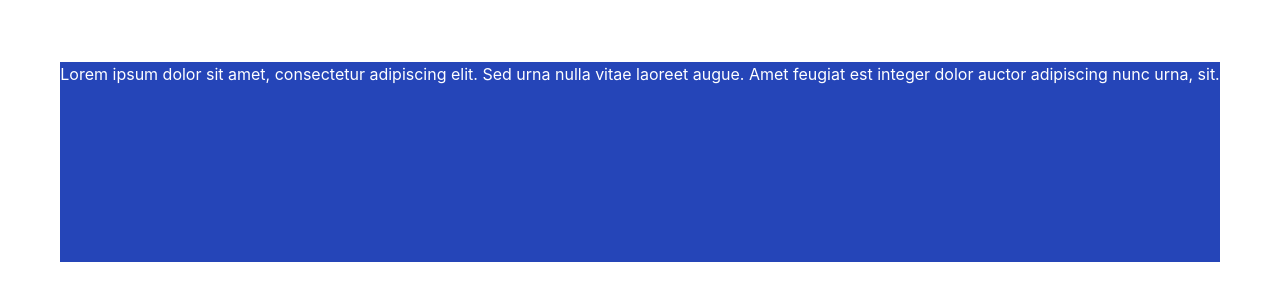
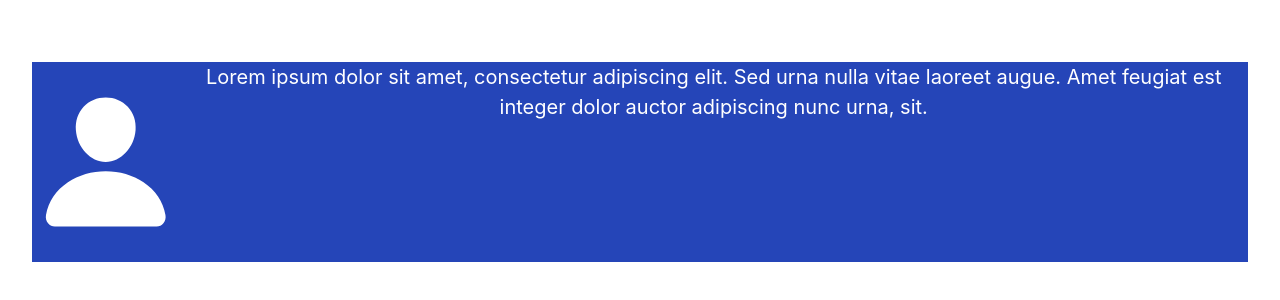
Before and after one commit to DKT15/component-library, a React (Vite) app: page / in a window 1280 px wide. Shown: the part 238-538 px from the top of the page. Built offline with nearby package versions, Linux system fonts and the light colour scheme.

Commit message:
added to the code.

```diff
--- a/components/Testimonial/Testimonial.css
+++ b/components/Testimonial/Testimonial.css
@@ -2,4 +2,14 @@ div.div-blue {
     background-color: #2545B8;
     height: 200px;
     color: white;
+    display: flex;
 }
+
+svg {
+    height: 200px;
+    width: 200px;
+}
+
+.testimonial-text {
+    font-size: 20px;
+}
--- a/components/Testimonial/TestimonialText.jsx
+++ b/components/Testimonial/TestimonialText.jsx
@@ -3,7 +3,7 @@ import "./Testimonial.css";
 export default function TestimonialText({ children }) {
   return (
     <>
-      <div>{children}</div>
+      <div className="testimonial-text">{children}</div>
     </>
   );
 }
--- a/index.html
+++ b/index.html
@@ -2,7 +2,7 @@
 <html lang="en">
   <head>
     <meta charset="UTF-8" />
-    <link rel="icon" type="image/svg+xml" href="/vite.svg" />
+    <link rel="icon" type="image/svg+xml" />
     <meta name="viewport" content="width=device-width, initial-scale=1.0" />
     <title>Component Library</title>
   </head>
--- a/src/App.jsx
+++ b/src/App.jsx
@@ -1,6 +1,7 @@
 import React from "react";
 import "./App.css";
 import Testimonial from "../components/Testimonial/index";
+import { IoPerson } from "react-icons/io5";
 // import Card from "../components/Card/index";
 // import { IoIosCloudUpload } from "react-icons/io";
 // import Banner from "../components/Banner/Banner";
@@ -11,6 +12,7 @@ function App() {
   return (
     <main>
       <Testimonial color="blue">
+        <IoPerson />
         <Testimonial.Text>
           Lorem ipsum dolor sit amet, consectetur adipiscing elit. Sed urna
           nulla vitae laoreet augue. Amet feugiat est integer dolor auctor
```
Also changed, not shown: public/assets/portrait-image.jpg (deleted).
